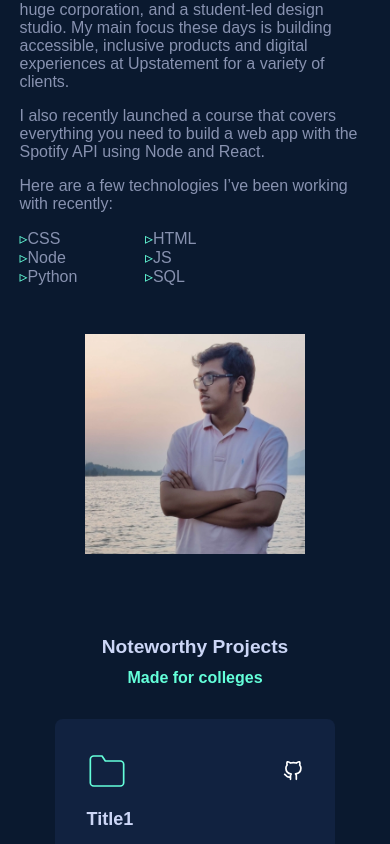
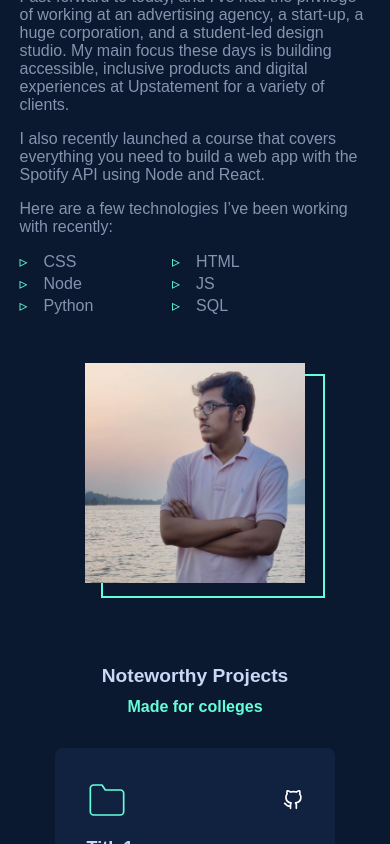
Before and after one commit to nishant-10/portfolio, a React (Create React App) app: page / in a window 390 px wide. Shown: the part 1156-2000 px from the top of the page. Built offline with nearby package versions, Linux system fonts and the light colour scheme.

Commit message:
final photo border changes

```diff
--- a/src/components/Aboutme.js
+++ b/src/components/Aboutme.js
@@ -45,7 +45,8 @@ function Aboutme() {
             </div>
           </div>
           <div className="aboutPhoto">
-            <img className="myimage" src={photo} />
+            <img className="myimage" src={photo}></img>
+            <div className="afterSquare" />
           </div>
         </div>
       </div>
--- a/src/components/navbar.js
+++ b/src/components/navbar.js
@@ -13,6 +13,7 @@ function Navbar() {
     var t = ReactDOM.findDOMNode(element);
     if (!isHamClicked || !status) {
       t.style.transform = "TranslateX(0)";
+
       t.style.zIndex = "20";
       element2.style.filter = "blur(4px)";
       hamClick(true);
--- a/src/css/aboutme.css
+++ b/src/css/aboutme.css
@@ -30,6 +30,7 @@
 }
 .aboutPhoto {
   /* background-color: brown; */
+  position: relative;
 }
 .myimage {
   margin: 2rem 2rem 0 2rem;
@@ -37,9 +38,18 @@
   height: auto;
   width: 250px;
 
-  transition: all 0.2s ease-in-out;
+  transition: all 0.3s ease-in-out;
   /* height: auto;
   width: 100%; */
+}
+.afterSquare {
+  position: absolute;
+  top: 15%;
+  left: 18%;
+  height: 250px;
+  width: 250px;
+  border: 2px solid #64ffda;
+  z-index: -1;
 }
 .myimage:hover {
   transform: translateY(-4px);
@@ -47,6 +57,7 @@
 }
 .aboutSkillul li::before {
   content: "▹";
+  padding-right: 1rem;
   color: #64ffda;
 }
 .aboutSkillul li {
@@ -58,6 +69,7 @@
   padding: 0;
 
   display: grid;
+  gap: 0.2rem;
   grid-template-columns: 3fr 2fr;
 
   list-style: none;
@@ -67,7 +79,7 @@ grid-item:nth-child(2) {
 }
 @media only screen and (max-width: 768px) {
   .aboutContainer {
-    margin: 3% 5% 20% 5%;
+    margin: 14% 5% 20% 5%;
   }
   .aboutGrid {
     grid-template-columns: 1fr;
@@ -79,4 +91,16 @@ grid-item:nth-child(2) {
   .aboutTitle {
     font-size: large;
   }
+  .aboutPhoto {
+    z-index: 1;
+  }
+  .afterSquare {
+    position: absolute;
+    left: 17%;
+    top: 17%;
+    height: 220px;
+    width: 220px;
+    border: 2px solid #64ffda;
+    z-index: -1;
+  }
 }
--- a/src/css/nav.css
+++ b/src/css/nav.css
@@ -84,7 +84,10 @@ button {
 }
 .hamMenu {
   font-size: large;
-  background-color: #0a192f;
+  background-color: #0a192fb8;
+  backdrop-filter: blur(5px);
+
+  backdrop-filter: blur(12px);
   width: auto;
   transform: translateX(110%);
   position: fixed;
@@ -95,7 +98,6 @@ button {
   box-shadow: 10px 8px 10px #888888;
 }
 .hamMenu ul {
-  background-color: #0a192f;
   display: inline;
   list-style: none;
   float: right;
```
